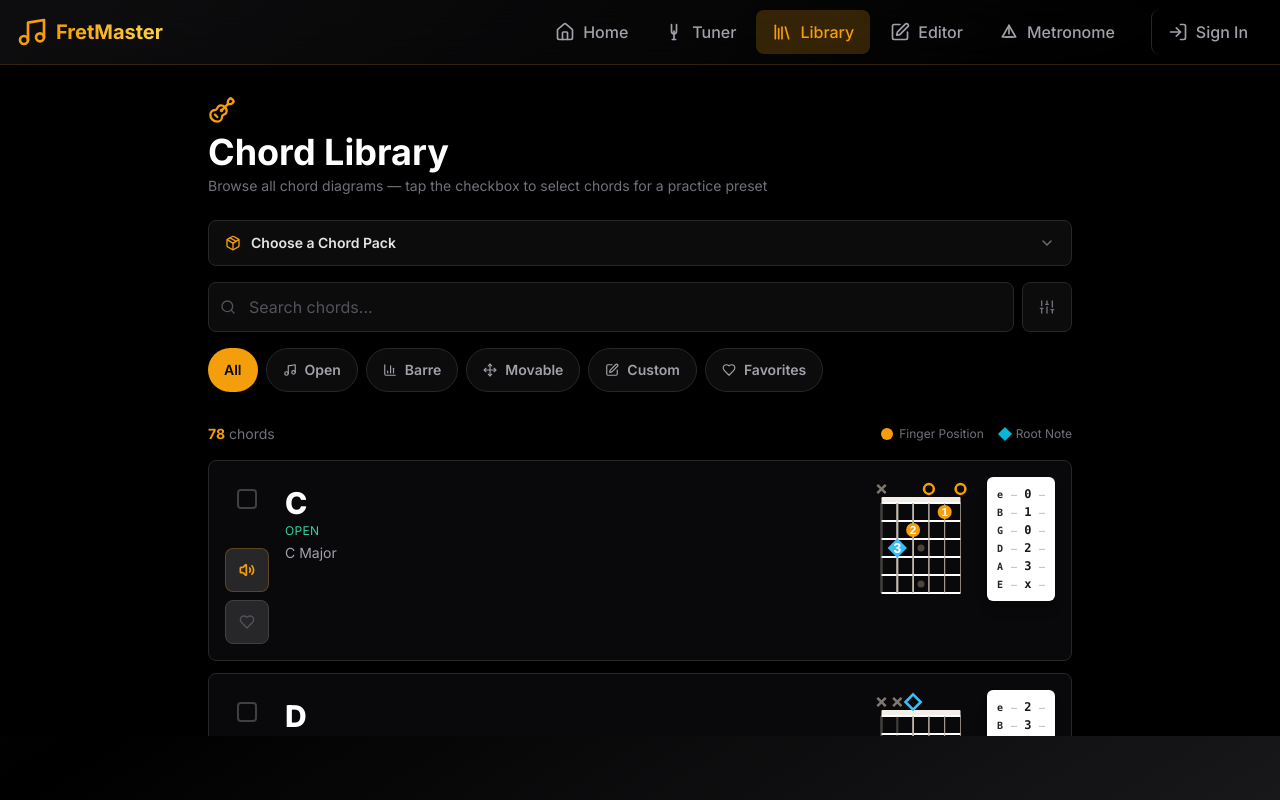
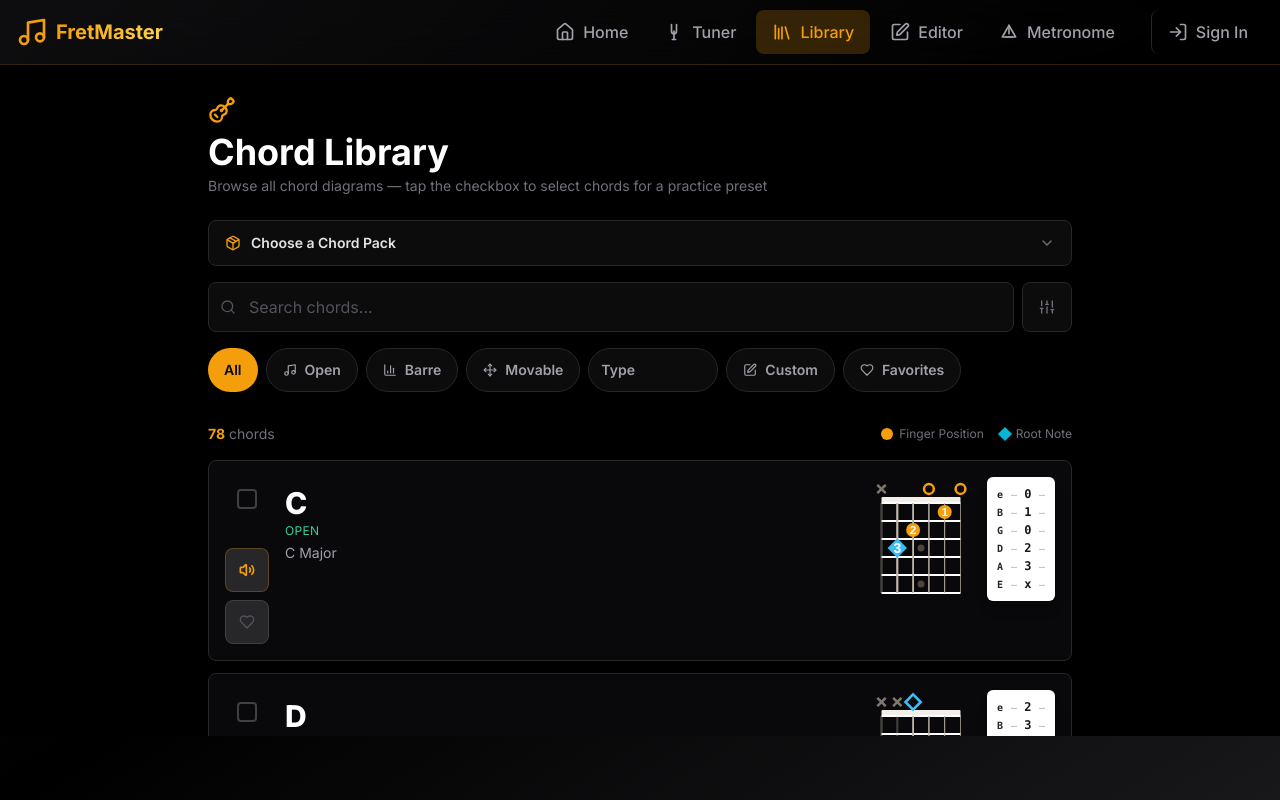
Before and after one commit to randysoller/onspace-9bg96c-13939, a React (Vite) app: page /library in a window 1280 px wide. Built offline with nearby package versions, Linux system fonts and the light colour scheme.

Commit message:
Update chord type labels to include "th" suffix

```diff
--- a/src/pages/ChordLibrary.tsx
+++ b/src/pages/ChordLibrary.tsx
@@ -7,7 +7,8 @@ import {
   CheckCircle2, Pencil, X,
 } from 'lucide-react';
 import { CHORD_DATABASE } from '@/constants/chords';
-import type { ChordData } from '@/types/chord';
+import type { ChordData, ChordType } from '@/types/chord';
+import { CHORD_TYPE_LABELS } from '@/types/chord';
 import ChordDetailModal from '@/components/features/ChordDetailModal';
 import { SVGChordDiagram } from '@/components/features/SVGChordDiagram';
 import { useChordAudio } from '@/hooks/useChordAudio';
@@ -178,6 +179,7 @@ export default function ChordLibrary() {
 
   // ── Local-only state (intentionally resets each visit) ───────────────────────
   const [showFavoritesOnly, setShowFavoritesOnly] = useState(false);
+  const [filterType, setFilterType] = useState<ChordType | 'all'>('all');
   const [detailModalChord, setDetailModalChord] = useState<(ChordData & { isCustom?: boolean }) | null>(null);
   const [detailModalIndex, setDetailModalIndex] = useState(0);
   const [showPresetMenu, setShowPresetMenu] = useState(false);
@@ -279,11 +281,14 @@ export default function ChordLibrary() {
         filterCategories.length === 0 ||
         filterCategories.includes(chord.category as any);
 
+      const typeMatch =
+        filterType === 'all' || chord.type === filterType;
+
       const favoriteMatch = !showFavoritesOnly || favoriteIds.has(chord.id);
 
-      return searchMatch && categoryMatch && favoriteMatch;
+      return searchMatch && categoryMatch && typeMatch && favoriteMatch;
     });
-  }, [allChords, searchQuery, filterCategories, showFavoritesOnly, favoriteIds]);
+  }, [allChords, searchQuery, filterCategories, filterType, showFavoritesOnly, favoriteIds]);
 
   // ── Handlers ────────────────────────────────────────────────────────────────
 
@@ -749,7 +754,7 @@ export default function ChordLibrary() {
         {/* Filter Pills */}
         <div className="mb-6 flex gap-2 overflow-x-auto pb-2">
           <button
-            onClick={() => { storeClearCategories(); setShowFavoritesOnly(false); }}
+            onClick={() => { storeClearCategories(); setShowFavoritesOnly(false); setFilterType('all'); }}
             className={`px-4 py-2 rounded-full font-semibold text-sm whitespace-nowrap transition-all ${
               filterCategories.length === 0 && !showFavoritesOnly
                 ? 'bg-amber-500 text-zinc-950'
@@ -791,6 +796,42 @@ export default function ChordLibrary() {
             <Move className="w-3.5 h-3.5" />
             Movable
           </button>
+
+          {/* Type filter dropdown — same label set as ChordEditor */}
+          <select
+            value={filterType}
+            onChange={e => setFilterType(e.target.value as ChordType | 'all')}
+            className={`px-3 py-2 rounded-full font-semibold text-sm whitespace-nowrap transition-all border appearance-none cursor-pointer ${
+              filterType !== 'all'
+                ? 'bg-amber-500 text-zinc-950 border-amber-500'
+                : 'bg-zinc-900/50 text-zinc-400 border-zinc-800 hover:border-zinc-700'
+            }`}
+            aria-label="Filter by chord type"
+          >
+            <option value="all">Type</option>
+            <option value="major">Major</option>
+            <option value="minor">Minor</option>
+            <option value="augmented">Augmented</option>
+            <option value="slash">Slash</option>
+            <option value="diminished">Diminished</option>
+            <option value="suspended">Suspended</option>
+            <option value="major7">Major 7</option>
+            <option value="dominant7">Dominant 7th</option>
+            <option value="minor7">Minor 7</option>
+            <option value="aug7">Augmented 7th</option>
+            <option value="halfDim7">Minor 7♭5</option>
+            <option value="dim7">Diminished 7</option>
+            <option value="major9">Major 9</option>
+            <option value="9th">Dominant 9th</option>
+            <option value="minor9">Minor 9</option>
+            <option value="major11">Major 11</option>
+            <option value="11th">Dominant 11th</option>
+            <option value="minor11">Minor 11</option>
+            <option value="major13">Major 13</option>
+            <option value="13th">Dominant 13th</option>
+            <option value="minor13">Minor 13</option>
+          </select>
+
           <button
             onClick={() => toggleCategoryFilter('custom')}
             className={`px-4 py-2 rounded-full font-semibold text-sm whitespace-nowrap flex items-center gap-2 transition-all ${
--- a/src/types/chord.ts
+++ b/src/types/chord.ts
@@ -40,13 +40,13 @@ export const CHORD_TYPE_LABELS: Record<ChordType | 'all', string> = {
   halfDim7: 'Minor 7♭5',
   dim7: 'Diminished 7',
   major9: 'Major 9',
-  '9th': 'Dominant 9',
+  '9th': 'Dominant 9th',
   minor9: 'Minor 9',
   major11: 'Major 11',
-  '11th': 'Dominant 11',
+  '11th': 'Dominant 11th',
   minor11: 'Minor 11',
   major13: 'Major 13',
-  '13th': 'Dominant 13',
+  '13th': 'Dominant 13th',
   minor13: 'Minor 13',
 };
 
```
